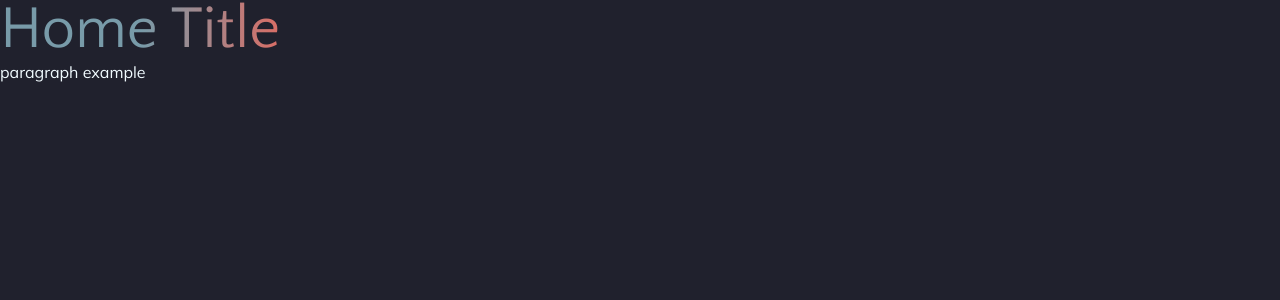
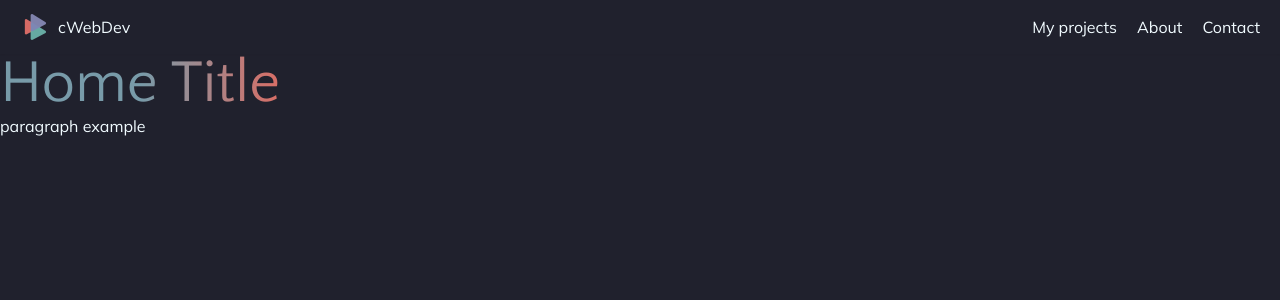
Before and after one commit to ConstantinIlisescu/costa-web-dev, a Next.js app: page / in a window 1280 px wide. Shown: the top 300 px of the page. Built offline with nearby package versions, Linux system fonts and the light colour scheme.

Commit message:
Add base navbar

```diff
--- a/app/(root)/layout.tsx
+++ b/app/(root)/layout.tsx
@@ -1,7 +1,13 @@
+import Navbar from "@/components/Navbar";
 import React from "react";
 
 const layout = ({ children }: Readonly<{ children: React.ReactNode }>) => {
-  return <main>{children}</main>;
+  return (
+    <main>
+      <Navbar />
+      {children}
+    </main>
+  );
 };
 
 export default layout;
--- /dev/null
+++ b/components/Navbar.tsx
@@ -0,0 +1,32 @@
+import React from "react";
+import Link from "next/link";
+import Image from "next/image";
+
+const Navbar = () => {
+  return (
+    <header className="px-5 py-3 shadow-sm">
+      <nav className="flex justify-between items-center">
+        <Link
+          href="#home"
+          className="flex items-center gap-2 hover:text-white-200"
+        >
+          <Image src="/main_logo.png" alt="logo" width={30} height={30} />
+          <span>cWebDev</span>
+        </Link>
+        <div className="flex gap-5 ">
+          <Link href="#projects" className="hover:text-white-200">
+            My projects
+          </Link>
+          <Link href="#about" className="hover:text-white-200">
+            About
+          </Link>
+          <Link href="#contact" className="hover:text-white-200">
+            Contact
+          </Link>
+        </div>
+      </nav>
+    </header>
+  );
+};
+
+export default Navbar;
```
